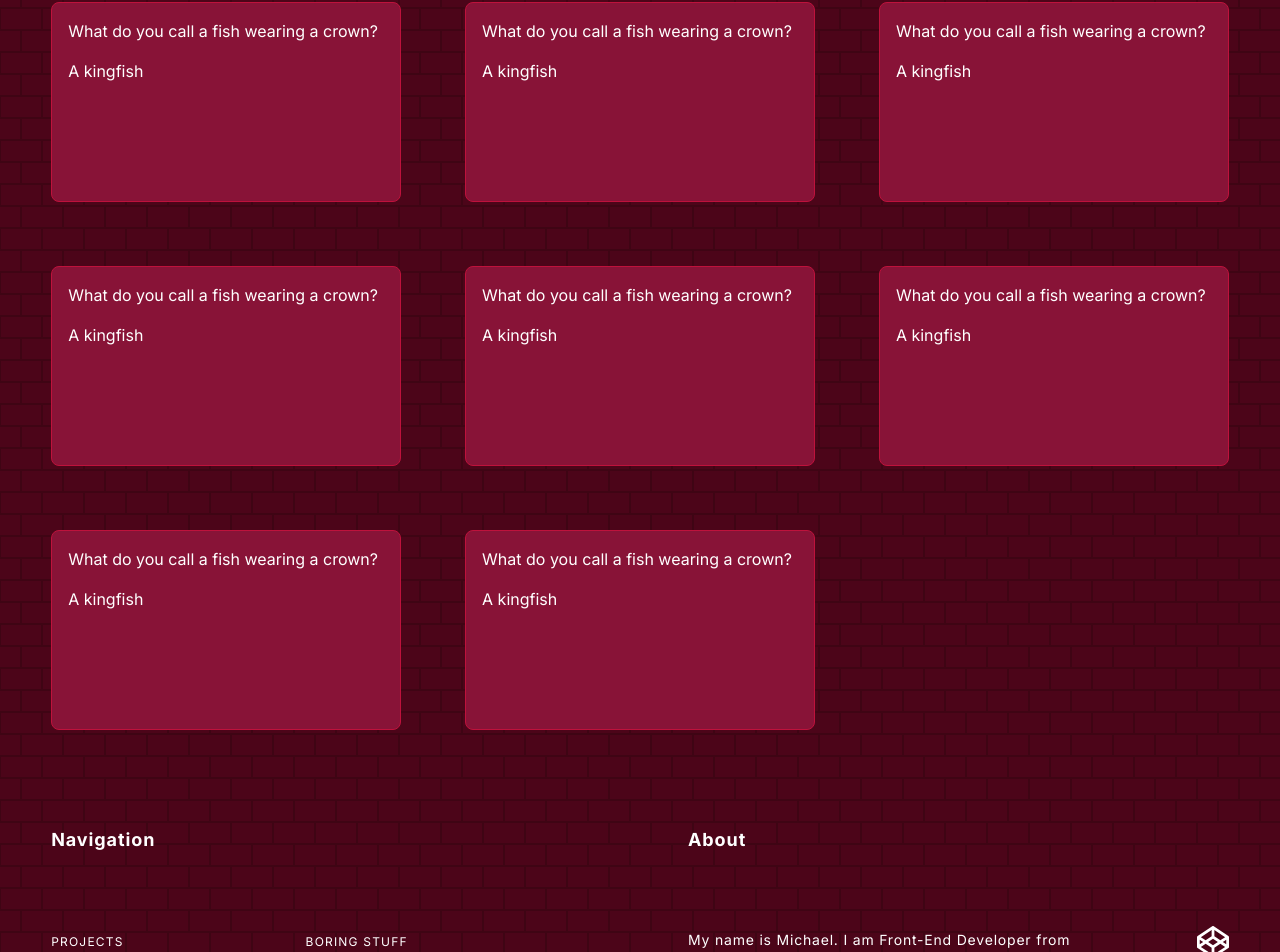
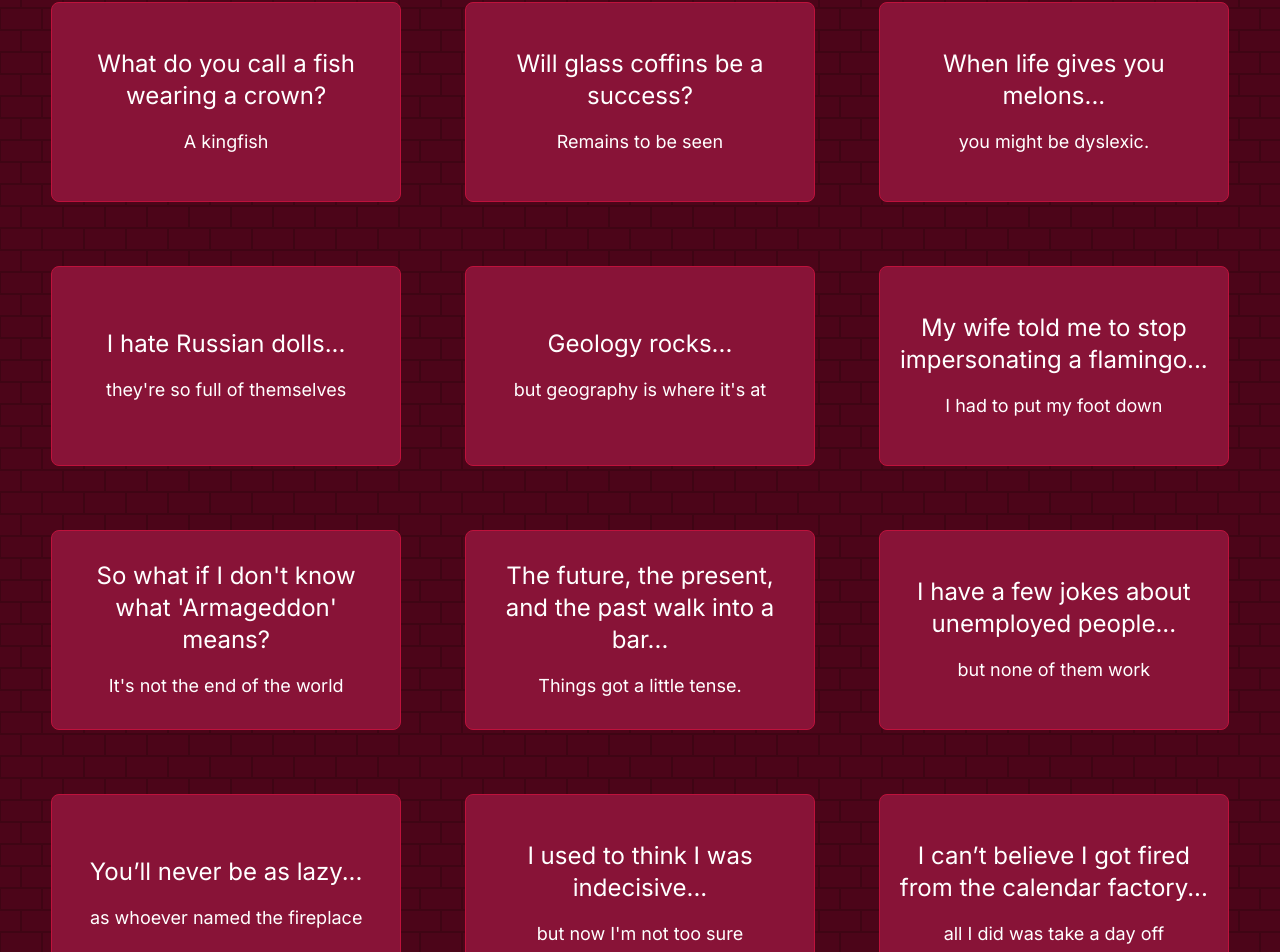
Before and after one commit to michaelgainford/michaelgainford.github.io, a Next.js app: page /projects/jokes in a window 1280 px wide. Shown: the part 300-1252 px from the top of the page. Built offline with nearby package versions, Linux system fonts and the light colour scheme.

Commit message:
Week 4 update MAG PL update

```diff
--- a/app/projects/football/competitions/english-premier-league/page.jsx
+++ b/app/projects/football/competitions/english-premier-league/page.jsx
@@ -6,6 +6,9 @@ import H1 from "@/components/typography/H1Span";
 import PageIntro from "@/components/site_elements/Page_Intro";
 import Footer from "@/components/footer/Footer";
 import { mainStyles, globalPageStyles, premierLeagueHubBlockImageRoot } from "@/components/data/Variables";
+import PremierLeagueData from "@/components/data/Data_For_PremierLeagueTeams";
+
+const numberOfUniqueClubs = PremierLeagueData.length;
 
 const blockImagePlaceholderStyles = "w-full mb-8 image-holder aspect-video mt-4 rounded-t-xl";
 
@@ -15,7 +18,7 @@ const pageIntroText = "Welcome to the Premier League Hub. This is the place to f
 const premierLeagueHubBlocks = [
 	{
 		title: "All Clubs",
-		content: "Over the past 30 years of the Premier League, there have been 49 different clubs that have competed in the competition. Some clubs have been ever-present in the Premier League since its inception, while others have come and gone. The most successful club in Premier League history is Manchester United, who have won the title 13 times. Other successful clubs include Chelsea, Arsenal, Manchester City, and Liverpool.",
+		content: `Over the past 30 years of the Premier League, there have been ${numberOfUniqueClubs} different clubs that have competed in the competition. Some clubs have been ever-present in the Premier League since its inception, while others have come and gone. The most successful club in Premier League history is Manchester United, who have won the title 13 times. Other successful clubs include Chelsea, Arsenal, Manchester City, and Liverpool.`,
 		button: "All Clubs",
 		buttonHref: "/projects/football/competitions/english-premier-league/all-clubs",
 		buttonTitle: "All Clubs",
--- a/app/projects/jokes/page.jsx
+++ b/app/projects/jokes/page.jsx
@@ -10,33 +10,53 @@ const jokes = [
 		punchline: "A kingfish",
 	},
 	{
-		setup: "What do you call a fish wearing a crown?",
-		punchline: "A kingfish",
+		setup: "Will glass coffins be a success?",
+		punchline: "Remains to be seen",
 	},
 	{
-		setup: "What do you call a fish wearing a crown?",
-		punchline: "A kingfish",
+		setup: "When life gives you melons...",
+		punchline: "you might be dyslexic.",
 	},
 	{
-		setup: "What do you call a fish wearing a crown?",
-		punchline: "A kingfish",
+		setup: "I hate Russian dolls...",
+		punchline: "they're so full of themselves",
 	},
 	{
-		setup: "What do you call a fish wearing a crown?",
-		punchline: "A kingfish",
+		setup: "Geology rocks...",
+		punchline: "but geography is where it's at",
 	},
 	{
-		setup: "What do you call a fish wearing a crown?",
-		punchline: "A kingfish",
+		setup: "My wife told me to stop impersonating a flamingo...",
+		punchline: "I had to put my foot down",
 	},
 	{
-		setup: "What do you call a fish wearing a crown?",
-		punchline: "A kingfish",
+		setup: "So what if I don't know what 'Armageddon' means?",
+		punchline: "It's not the end of the world",
 	},
 	{
-		setup: "What do you call a fish wearing a crown?",
-		punchline: "A kingfish",
+		setup: "The future, the present, and the past walk into a bar...",
+		punchline: "Things got a little tense.",
 	},
+	{
+		setup: "I have a few jokes about unemployed people...",
+		punchline: "but none of them work",
+	},
+	{
+		setup: "You’ll never be as lazy...",
+		punchline: "as whoever named the fireplace",
+	},
+	{
+		setup: "I used to think I was indecisive...",
+		punchline: "but now I'm not too sure",
+	},
+	{
+		setup: "I can’t believe I got fired from the calendar factory...",
+		punchline: "all I did was take a day off",
+	},
+	{
+		setup: "I've just written a song about tortillas...",
+		punchline: "actually, it’s more of a rap",
+	}
 ];
 
 export default function PAGE_JOKES() {
@@ -44,15 +64,15 @@ export default function PAGE_JOKES() {
 		<div className={`${globalPageStyles} bg-rose-950 bg-brick-wall-background text-white`}>
 			<Header />
 			<main className={`${mainStyles}`}>
-			<H1 text={`Jokes`} />
-			<div className={`grid w-full grid-cols-1 gap-4 md:grid-cols-2 md:gap-8 lg:gap-16 xl:grid-cols-3`}>
-				{jokes.map((joke, index) => (
-				<div key={index} className={`border border-rose-700 bg-rose-900 p-4 rounded-lg min-h-[200px] space-y-4`}>
-					<p>{joke.setup}</p>
-					<p>{joke.punchline}</p>
+				<H1 text="Jokes" />
+				<div className="grid w-full grid-cols-1 gap-4 md:grid-cols-2 md:gap-8 lg:gap-16 xl:grid-cols-3">
+					{jokes.map((joke, index) => (
+					<div key={index} className="border border-rose-700 bg-rose-900 p-4 rounded-lg min-h-[200px] space-y-4 text-center flex items-center flex-col justify-center">
+						<p className="text-2xl">{joke.setup}</p>
+						<p className="text-lg">{joke.punchline}</p>
+					</div>
+					))}
 				</div>
-				))}
-			</div>
 			</main>
 			<Footer />
 		</div>
--- a/components/data/Data_For_MAGPremierLeague.jsx
+++ b/components/data/Data_For_MAGPremierLeague.jsx
@@ -102,34 +102,34 @@ const MAGPremierLeagueFixturesSeason1 = [
     game: 10,
     homeTeam: "Garcon",
     awayTeam: "Michael",
-    homeScore: -1,
-    awayScore: -1,
+    homeScore: 4,
+    awayScore: 1,
     date: "02/11/2024",
-    time: "00:00",
-    upcoming: true,
-    played: false
+    time: "20:30",
+    upcoming: false,
+    played: true
   },
   {
     game: 11,
     homeTeam: "Alfie",
     awayTeam: "Garcon",
-    homeScore: -1,
-    awayScore: -1,
+    homeScore: 3,
+    awayScore: 1,
     date: "02/11/2024",
-    time: "00:00",
-    upcoming: true,
-    played: false
+    time: "21:00",
+    upcoming: false,
+    played: true
   },
   {
     game: 12,
     homeTeam: "Michael",
     awayTeam: "Alfie",
-    homeScore: -1,
-    awayScore: -1,
+    homeScore: 4,
+    awayScore: 2,
     date: "02/11/2024",
-    time: "00:00",
-    upcoming: true,
-    played: false
+    time: "21:30",
+    upcoming: false,
+    played: true
   },
   {
     game: 13,
--- a/components/footer/Footer_About.jsx
+++ b/components/footer/Footer_About.jsx
@@ -1,7 +1,7 @@
 import Link from "next/link";
 import DataForSocials from "/components/data/Data_For_Socials";
 import FooterSectionHeader from "./Footer_Section_Header";
-const footerAboutText = `My name is Michael. I am Front-End Developer from and living in the North West of England. I currently work as a Shopify Developer working on e-commerce websites and stores. On personal projects, I use Next.js, React, and Tailwind CSS. I am always looking to learn new things and improve my skills.`;
+const footerAboutText = `My name is Michael. I am Front-End Developer from and living in the North West of England. I currently work as a Shopify Developer working on e-commerce websites and stores for a Shopify agency. On personal projects, I use Next.js, React, and Tailwind CSS. I am always looking to learn new things and improve my skills.`;
 
 export default function FOOTER_ABOUT() {
   return (
```
